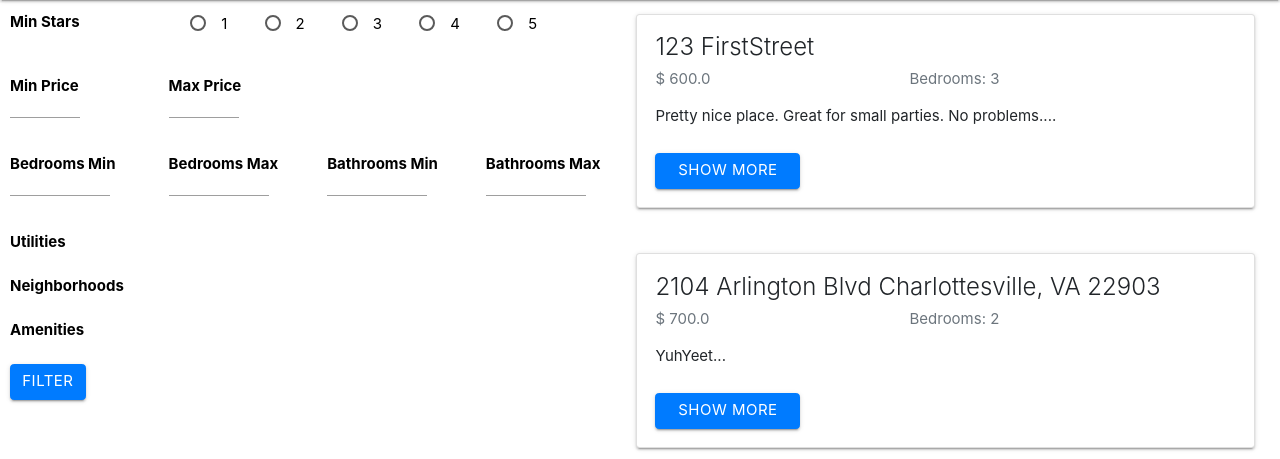
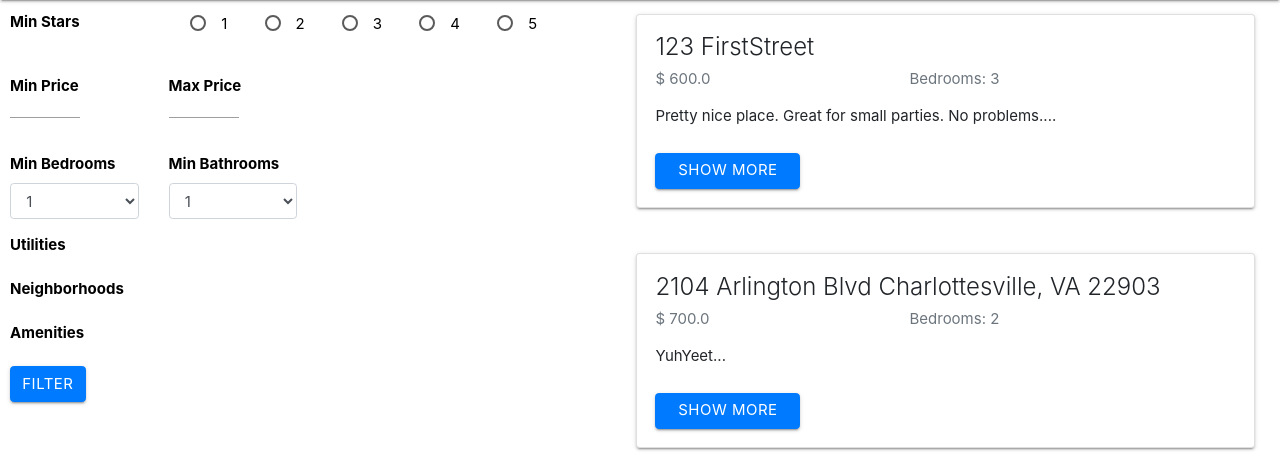
Before and after one commit to jperez913/Off-Grounds-Housing-App, a Django app: template housing_review/templates/housing_review/all_reviews.html in a window 1280 px wide. Shown: the part 64-523 px from the top of the page. Run offline with Django 3.2, Linux system fonts and the light colour scheme; the template is opened without the code that fills it: values that come from a table or form of the project are taken from there, others are empty; a user stored in the database is signed in; data comes from the database, SQL or seed files in the repository; both versions use the stored data as it was after the commit; some libraries are stand-ins or nearby versions.

Commit message:
got rid of max bed and max bath, using dropdowns for min

```diff
--- a/housing_review/templates/housing_review/all_reviews.html
+++ b/housing_review/templates/housing_review/all_reviews.html
@@ -93,6 +93,13 @@
     border-radius: 5px;
     text-align: center;
   }
+
+
+  input[type=number]::-webkit-inner-spin-button,
+input[type=number]::-webkit-outer-spin-button {
+  -webkit-appearance: none;
+  margin: 0;
+}
 
 </style>
 </div>
@@ -191,7 +198,6 @@
                     type="number"
                     min="0.00"
                     max="2500"
-                    step="0.01"
                     value="{{min_price}}"
                     name="min_price"
                     id="minPrice"
@@ -206,7 +212,6 @@
                     type="number"
                     min="0.00"
                     max="2500"
-                    step="0.01"
                     value="{{max_price}}"
                     name="max_price"
                     id="maxPrice"
@@ -219,57 +224,43 @@
 
                 <div class="form-group row">
                     <div class="col-3">
-                      <label for="ex1 font-family: 'Montserrat';"style="font-size:15px;"><b>Bedrooms Min</b></label>
-                      <input
+                      <label for="ex1 font-family: 'Montserrat';"style="font-size:15px;"><b>Min Bedrooms</b></label>
+                      <select
                       class="form-control"
-                      type="number"
-                      min="0"
-                      max="10"
-                      step="1"
-                      value="{{min_bed}}"
                       name="min_bed"
-                      style="height:12px;width:100px;font-size:10pt;"
-                    />
+                      id="{{ review.pk }}bedrooms"
+                    >
+                      <option>1</option>
+                      <option>2</option>
+                      <option>3</option>
+                      <option>4</option>
+                      <option>5</option>
+                      <option>6</option>
+                      <option>7</option>
+                      <option>8</option>
+                      <option>9</option>
+                      <option>10</option>
+                    </select>
                     </div>
                     <div class="col-3">
-                        <label for="ex1"style="font-size:15px;"><b>Bedrooms Max</b></label>
-                        <input
-                        class="form-control"
-                        type="number"
-                        min="0"
-                        max="10"
-                        step="1"
-                        value="{{max_bed}}"
-                        name="max_bed"
-                        style="height:12px;width:100px;font-size:10pt;"
-                      />
-                      </div>
-                    <div class="col-3">
-                      <label for="ex2"style="font-size:15px;"><b>Bathrooms Min</b></label>
-                      <input
-                      class="form-control"
-                      type="number"
-                      min="0"
-                      step="1"
-                      max="10"
-                      value="{{min_bath}}"
-                      name="min_bath"
-                      style="height:12px;width:100px;font-size:10pt;"
-                    />
+                      <label for="ex2"style="font-size:15px;"><b>Min Bathrooms</b></label>
+                      <select
+                class="form-control"
+                name="min_bath"
+                id="{{ review.pk }}bedrooms"
+              >
+                <option>1</option>
+                <option>2</option>
+                <option>3</option>
+                <option>4</option>
+                <option>5</option>
+                <option>6</option>
+                <option>7</option>
+                <option>8</option>
+                <option>9</option>
+                <option>10</option>
+              </select>
                     </div>
-                    <div class="col-3">
-                        <label for="ex2"style="font-size:15px;"><b>Bathrooms Max</b></label>
-                        <input
-                        class="form-control"
-                        type="number"
-                        min="0"
-                        step="1"
-                        max="10"
-                        value="{{max_bath}}"
-                        name="max_bath"
-                        style="height:12px;width:100px;font-size:10pt;"
-                      />
-                      </div>
 
                   </div>
 
```
Also changed, not shown: db.sqlite3.
